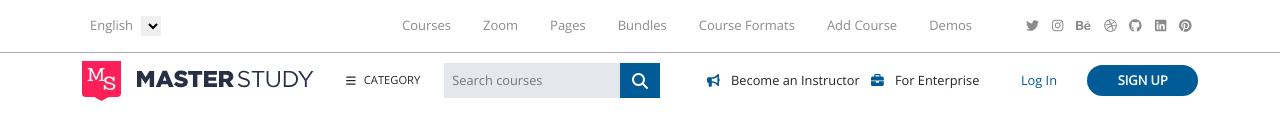
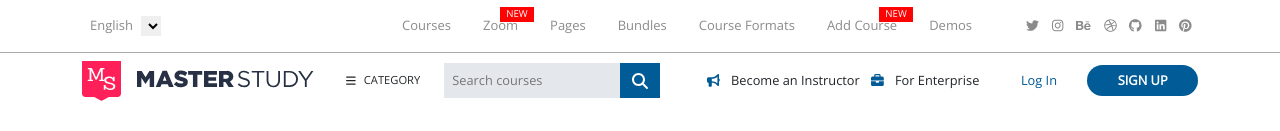
Before and after one commit to Nicowski25/proj-html-vuejs, a Vue app: page / in a window 1280 px wide. Shown: the top 131 px of the page. Built offline with nearby package versions, Linux system fonts and the light colour scheme.

Commit message:
dynamic header menu

```diff
--- /dev/null
+++ b/src/assets/data/headerMenu.js
@@ -0,0 +1,30 @@
+export const headerMenu = [
+    {
+        name: 'Courses',
+        new: false,
+    },
+    {
+        name: 'Zoom',
+        new: true,
+    },
+    {
+        name: 'Pages',
+        new: false,
+    },
+    {
+        name: 'Bundles',
+        new: false,
+    },
+    {
+        name: 'Course Formats',
+        new: false,
+    },
+    {
+        name: 'Add Course',
+        new: true,
+    },
+    {
+        name: 'Demos',
+        new: false,
+    }
+]
--- a/src/components/Navbar.vue
+++ b/src/components/Navbar.vue
@@ -1,7 +1,13 @@
 <script>
 import {FontAwesomeIcon} from '@fortawesome/vue-fontawesome'
+import { headerMenu } from '../assets/data/headerMenu.js';
 export default {
-    name: 'NavbarSection'
+    name: 'NavbarSection',
+    data() {
+        return {
+            headerMenu,
+        }
+    }
 }
 </script>
 <template>
@@ -15,14 +21,12 @@ export default {
             <!-- right navbar -->
             <div class="d-flex">
                 <ul class="ls-none d-flex m-0">
-                    <li>Courses</li>
-                    <li>Zoom</li>
-                    <li>Pages</li>
-                    <li>Bundles</li>
-                    <li>Course Formats</li>
-                    <li>Add Course</li>
-                    <li>Demos</li>
+                    <li v-for="item in headerMenu">
+                        {{ item.name }}
+                        <div v-if="item.new == true" class="new">NEW</div>
+                    </li>
                 </ul>
+
                 <ul class="icons d-flex ls-none m-0">
                     <li><font-awesome-icon icon="fa-brands fa-twitter" /></li>
                     <li><font-awesome-icon icon="fa-brands fa-instagram" /></li>
@@ -48,6 +52,7 @@ export default {
     border-bottom: 1px solid #aaaaaa;
 }
 
+
 .container {
     font-size: small;
     color: #8b8b8b;
@@ -62,6 +67,16 @@ ul {
 
     li {
         padding: 1rem;
+        position: relative;
+        .new {
+            color: $white;
+            background-color: $red;
+            position: absolute;
+            bottom: 30px;
+            right: 0px;
+            font-size: 0.6rem;
+            padding: 0rem 0.4rem;
+        }
     }
     li:hover {
         color: $primary;
```
Also changed, not shown: src/assets/data/courses.js (added), src/main.js (line endings or trailing spaces).
